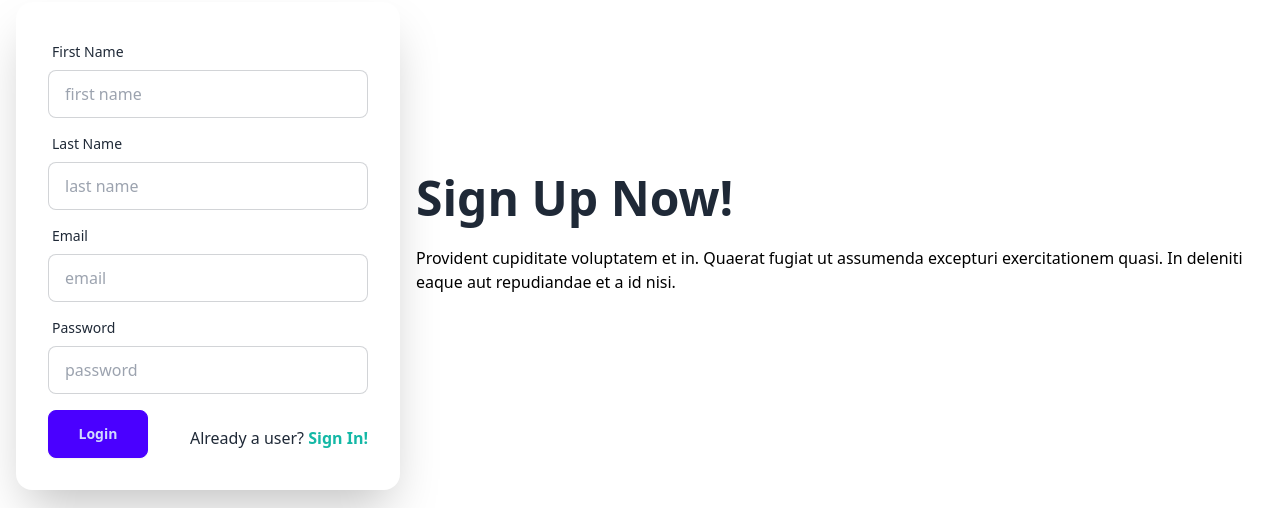
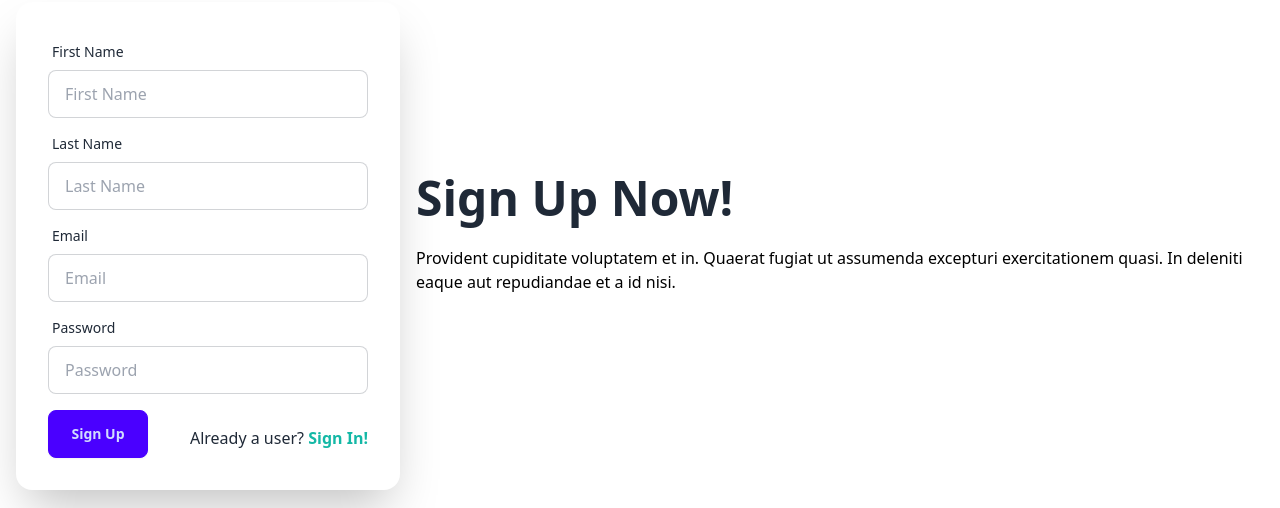
Before and after one commit to vishaljadhav7/devDateUI, a React (Vite) app: page /signup in a window 1280 px wide. Shown: the part 199-707 px from the top of the page. Built offline with nearby package versions, Linux system fonts and the light colour scheme.

Commit message:
validated sign up data using YUP + formik & sent the registration data to server via POST API /signup

```diff
--- a/package.json
+++ b/package.json
@@ -15,7 +15,8 @@
     "react": "^18.3.1",
     "react-dom": "^18.3.1",
     "react-redux": "^9.1.2",
-    "react-router-dom": "^7.0.1"
+    "react-router-dom": "^7.0.1",
+    "yup": "^1.4.0"
   },
   "devDependencies": {
     "@eslint/js": "^9.13.0",
--- a/src/pages/SignUp.jsx
+++ b/src/pages/SignUp.jsx
@@ -1,26 +1,44 @@
+import { useState } from 'react';
+import { useNavigate, Link } from 'react-router-dom';
+import { signUpSchema } from '../schemas/index';
+import { useFormik } from 'formik';
 import axios from "axios";
-import { useEffect, useState } from "react";
-import { useNavigate, Link } from "react-router-dom";
+import { BASE_URL } from '../utils/constants';
+
+
+const initialValues = {
+  firstName: "", // Updated to match validation schema
+  lastName: "",
+  emailId: "",
+  password: "",
+};
 
 const SignUp = () => {
 
-  const [userData, setUserData] = useState({})
+  const [error, setError] = useState('')
 
-
-  const handleFormData = (e) => {
-    e.preventDefault();
-
-    setUserData( (prev) => (
-       {
-        ...prev, [e.target.name] : e.target.value
+  const { values, handleSubmit, errors, touched, handleBlur, handleChange } = useFormik({
+    initialValues,
+    validationSchema: signUpSchema,
+    onSubmit: async (values) => {
+      const {firstName, lastName, emailId, password} = values;
+      try {
+        console.log("before API call")
+        const res = await axios.post(
+          BASE_URL + "/auth/signup",
+          { firstName, lastName, emailId, password },
+          { withCredentials: true }
+        );
+        console.log("res  ", res)
+      } catch (err) {
+        setError(err?.response?.data || "Something went wrong");
       }
-    ))
-  }
-
+    },
+  });
 
   return (
-  <div className="hero bg-white absolute top-0 min-h-screen pt-[22%] md:pt-[7%] ">
-   <div className="hero-content flex-col lg:flex-row-reverse ">
+    <div className="hero bg-white absolute top-0 min-h-screen pt-[22%] md:pt-[7%]">
+      <div className="hero-content flex-col lg:flex-row-reverse">
         <div className="text-center lg:text-left">
           <h1 className="text-5xl font-bold">Sign Up Now!</h1>
           <p className="py-6 hidden md:block text-black">
@@ -29,50 +47,103 @@ const SignUp = () => {
           </p>
         </div>
 
-    <div className="card bg-base-100 w-full max-w-sm shrink-0 shadow-2xl ">
-      <form className="card-body" onChange={handleFormData}>
-
+        <div className="card bg-base-100 w-full max-w-sm shrink-0 shadow-2xl">
+          <form className="card-body" onSubmit={handleSubmit}>
+            {/* First Name */}
             <div className="form-control">
               <label className="label">
                 <span className="label-text">First Name</span>
               </label>
-          <input type="text" placeholder="first name"  name="firstname" className="input input-bordered" required />
+              <input
+                type="text"
+                placeholder="First Name"
+                name="firstName" // Updated to match schema
+                value={values.firstName}
+                onChange={handleChange}
+                onBlur={handleBlur}
+                className="input input-bordered"
+              />
+              {errors.firstName && touched.firstName && (
+                <p className="text-red-500 px-2 py-1">{errors.firstName}</p>
+              )}
             </div>
 
+            {/* Last Name */}
             <div className="form-control">
               <label className="label">
                 <span className="label-text">Last Name</span>
               </label>
-          <input type="text" placeholder="last name"  name="lastname" className="input input-bordered" required />
+              <input
+                type="text"
+                placeholder="Last Name"
+                name="lastName" // Updated to match schema
+                value={values.lastName}
+                onChange={handleChange}
+                onBlur={handleBlur}
+                className="input input-bordered"
+              />
+              {errors.lastName && touched.lastName && (
+                <p className="text-red-500 px-2 py-1">{errors.lastName}</p>
+              )}
             </div>
 
+            {/* Email */}
             <div className="form-control">
               <label className="label">
                 <span className="label-text">Email</span>
               </label>
-          <input type="email" placeholder="email" name="emailId" className="input input-bordered" required />
+              <input
+                type="email"
+                placeholder="Email"
+                name="emailId"
+                value={values.emailId}
+                onChange={handleChange}
+                onBlur={handleBlur}
+                className="input input-bordered"
+              />
+              {errors.emailId && touched.emailId && (
+                <p className="text-red-500 px-2 py-1">{errors.emailId}</p>
+              )}
             </div>
 
+            {/* Password */}
             <div className="form-control">
               <label className="label">
                 <span className="label-text">Password</span>
               </label>
-          <input type="password" placeholder="password" name="password" className="input input-bordered" required />
+              <input
+                type="password"
+                placeholder="Password"
+                name="password"
+                value={values.password}
+                onChange={handleChange}
+                onBlur={handleBlur}
+                className="input input-bordered"
+              />
+              {errors.password && touched.password && (
+                <p className="text-red-500 px-2 py-1">{errors.password}</p>
+              )}
             </div>
 
+            {/* Submit */}
             <div className="flex items-center justify-between mt-2 gap-2">
-          <button className="btn btn-primary md:w-[100px] ">Login</button>
+              <button className="btn btn-primary md:w-[100px]" type="submit">
+                Sign Up
+              </button>
               <div className="mt-2">
-        <p>Already a user? <Link to={"/signin"}><span className="text-teal-500 font-bold">Sign In!</span> </Link></p>
+                <p>
+                  Already a user?{" "}
+                  <Link to="/signin">
+                    <span className="text-teal-500 font-bold">Sign In!</span>
+                  </Link>
+                </p>
               </div>
             </div>
           </form>
         </div>
       </div>
     </div>
+  );
+};
 
-
-  )
-}
-
-export default SignUp
+export default SignUp;
--- /dev/null
+++ b/src/schemas/index.js
@@ -0,0 +1,29 @@
+import * as Yup from 'yup';
+
+export const signUpSchema = Yup.object({
+    firstName : Yup.string()
+    .min(4, "first name must be at least 4 characters")
+    .max(8, "first name must be at most 8 characters")
+    .required("Please enter your first name"),
+
+    lastName : Yup.string()
+    .min(4, "last name must be at least 4 characters")
+    .max(8, "last name must be at most 8 characters")
+    .required("Please enter your last name"),
+
+    emailId: Yup.string()
+    .email("Please enter a valid email")
+    .matches(
+      /^[a-zA-Z0-9._%+-]+@[a-zA-Z0-9.-]+\.[a-zA-Z]{2,}$/,
+      "Please enter a valid email format"
+    )
+    .required("Email is required"),
+
+    password: Yup.string()
+    .min(8, "Password must be at least 8 characters")
+    .matches(
+      /^(?=.*[a-z])(?=.*[A-Z])(?=.*\d)(?=.*[@$!%*?&])[A-Za-z\d@$!%*?&]{8,}$/,
+      "Password must contain at least 1 uppercase, 1 lowercase, 1 number, and 1 special character"
+    )
+    .required("Please enter your password"),
+})
--- a/src/utils/constants.js
+++ b/src/utils/constants.js
@@ -1,3 +1,3 @@
 export const HERO_URL = "https://images.unsplash.com/photo-1518315064-bec5daa6062b?q=80&w=1557&auto=format&fit=crop&ixlib=rb-4.0.3&ixid=M3wxMjA3fDB8MHxwaG90by1wYWdlfHx8fGVufDB8fHx8fA%3D%3D"
 
-export const BASE_URL = "http://localhost:5173"
+export const BASE_URL = "http://localhost:3000"
```
Also changed, not shown: 1 other file (tests, documents, lock files or other folders). Lines whose indentation alone changed are shown as unchanged.
